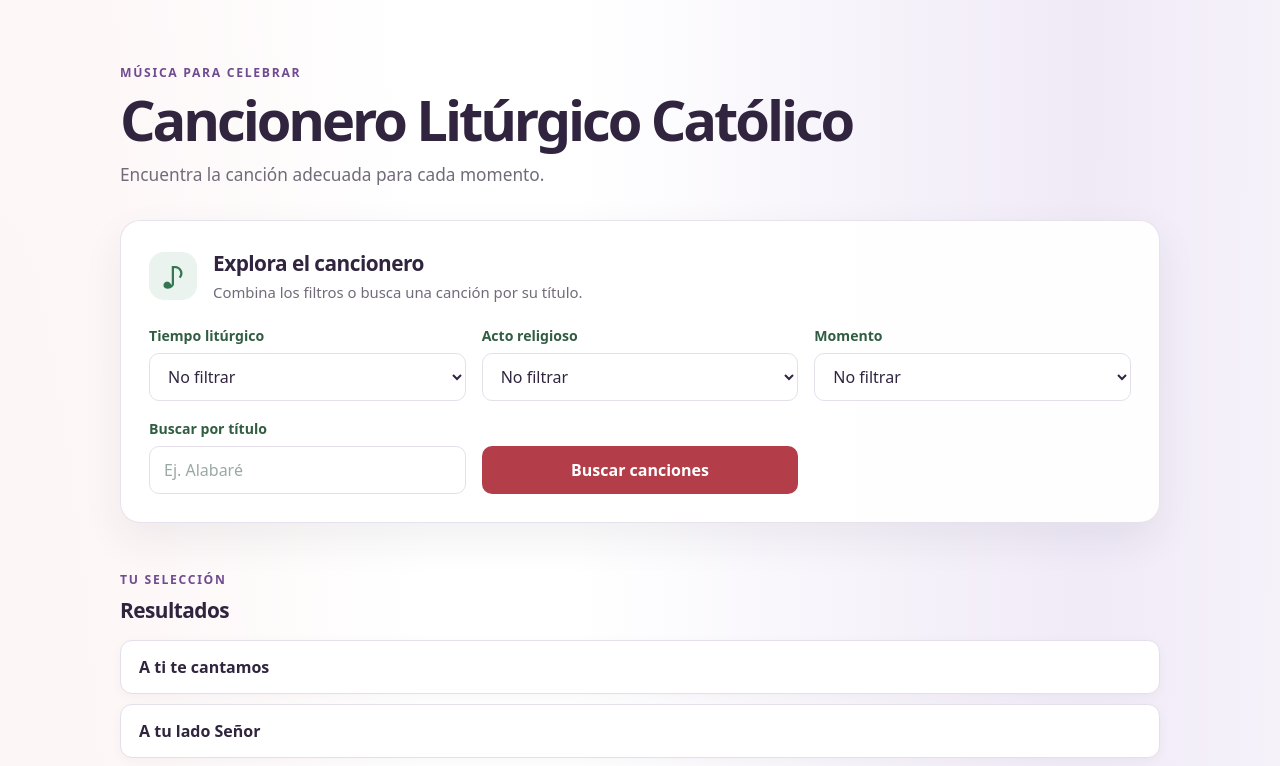
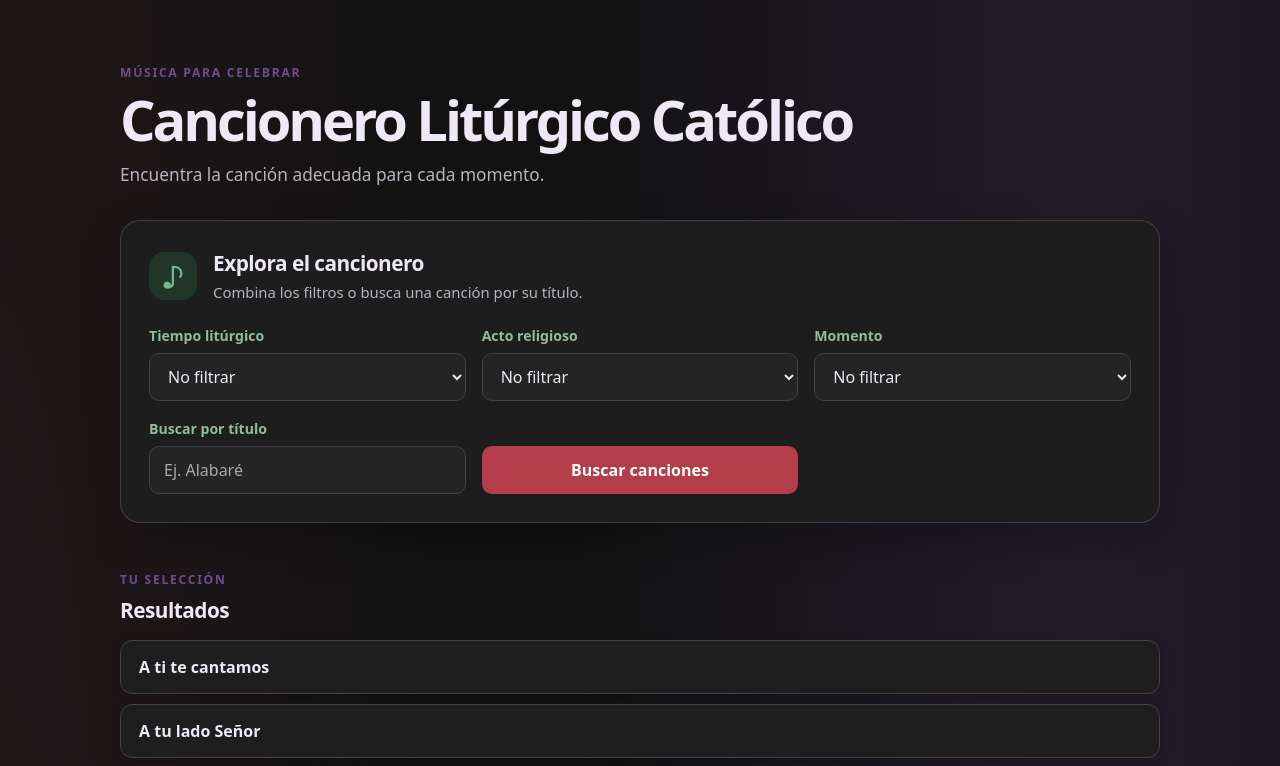
Before and after one commit to EdgarBarradas/canciones, a plain HTML site: page index.html in a window 1280 px wide. Both pictures are taken after a click on the button "Buscar canciones". Shown: the top 766 px of the page. Drawn offline with Linux system fonts and the dark colour scheme.

Commit message:
modo oscuro

```diff
--- a/style.css
+++ b/style.css
@@ -247,3 +247,75 @@ h1 { color: darkblue; }
     width: 100%;
   }
 }
+
+@media (prefers-color-scheme: dark) {
+  :root {
+    color-scheme: dark;
+  }
+
+  body:not(.pagina-cancionero) {
+    background-color: #121212;
+    color: #f2f2f2;
+  }
+
+  select,
+  button,
+  input {
+    color-scheme: dark;
+  }
+
+  .letra_estrib,
+  .acorde_estrib {
+    background-color: #383838;
+  }
+
+  .cancion {
+    border-color: #555;
+    background-color: #1e1e1e;
+  }
+
+  .pagina-cancionero {
+    --tinta: #eee9f4;
+    --texto-secundario: #b8b2c0;
+    --verde: #75b58e;
+    --borde: #45404b;
+    background:
+      radial-gradient(ellipse at 85% 0%, rgba(80, 57, 103, 0.28), transparent 32rem),
+      radial-gradient(ellipse at 0% 12%, rgba(100, 48, 57, 0.22), transparent 28rem),
+      #121212;
+  }
+
+  .panel-busqueda {
+    border-color: rgba(69, 64, 75, 0.9);
+    background: rgba(30, 30, 30, 0.94);
+    box-shadow: 0 16px 40px rgba(0, 0, 0, 0.28);
+  }
+
+  .icono-musica {
+    background: #203629;
+  }
+
+  .campo label {
+    color: #8fbd9e;
+  }
+
+  .pagina-cancionero select,
+  .pagina-cancionero input[type="text"] {
+    background-color: #242424;
+  }
+
+  .pagina-cancionero input[type="text"]::placeholder {
+    color: #a7aaa8;
+  }
+
+  .pagina-cancionero .cancion {
+    border-color: var(--borde);
+    background: #1e1e1e;
+    box-shadow: 0 3px 12px rgba(0, 0, 0, 0.2);
+  }
+
+  .pagina-cancionero .cancion:hover {
+    border-color: #745b8c;
+    box-shadow: 0 8px 20px rgba(0, 0, 0, 0.32);
+  }
+}
```
